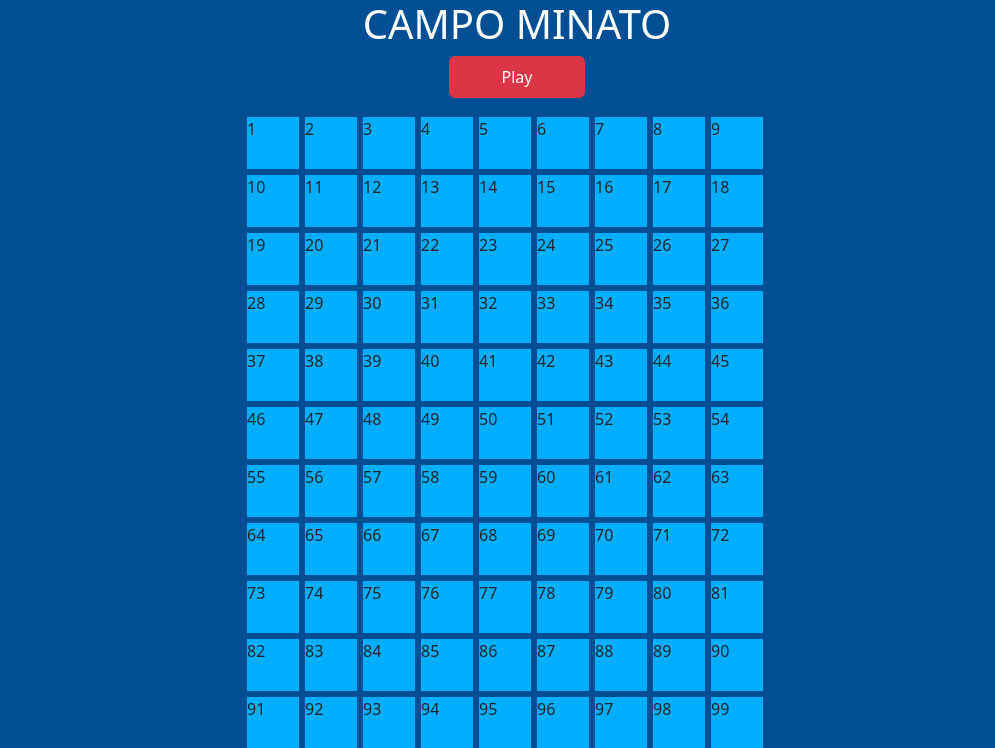
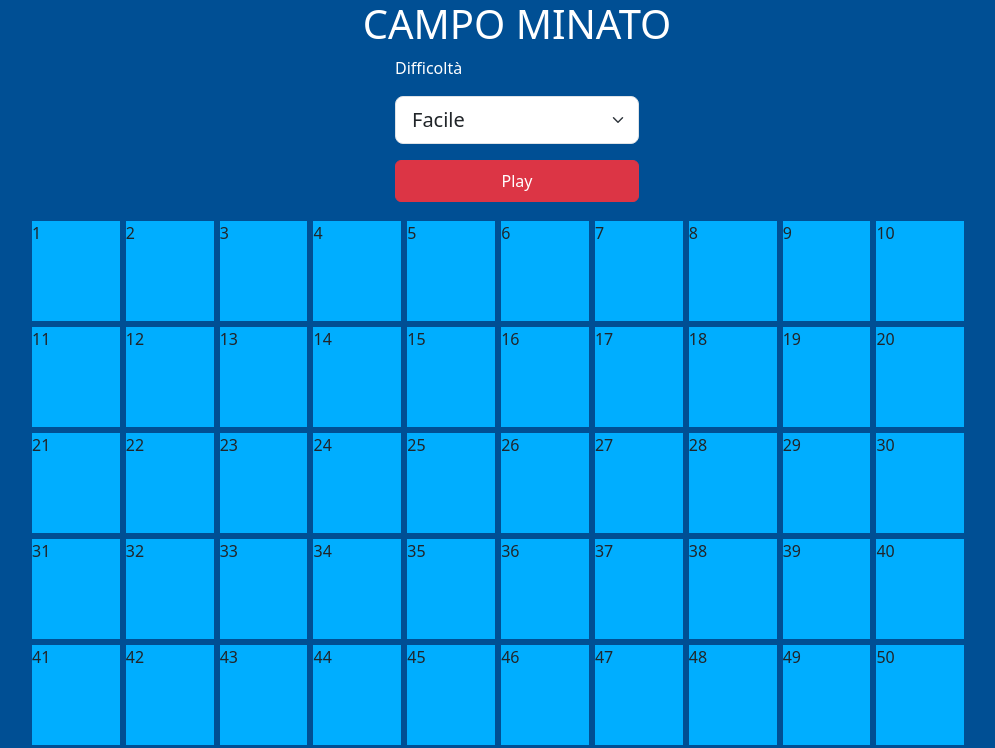
Before and after one commit to Anieb22/js-campominato-grid, a plain HTML site: page index.html in a window 1280 px wide. Both pictures are taken after a click on the button "Play". Shown: the top 748 px of the page, without its empty margins (123-1118 px from the left). Drawn offline with nearby package versions, Linux system fonts and the light colour scheme.

Commit message:
Eseguito bonus con select

```diff
--- a/css/style.css
+++ b/css/style.css
@@ -8,9 +8,14 @@ body{
     background-color: rgb(0, 79, 148);
 }
 
+.col1000{
+    width: 1000px;
+    height: 1000px;
+}
+
 .square{
-    width: 52px;
-    height: 52px;
+    width: 100px;
+    height: 100px;
     margin: 3px;
     display: inline-block;
     background-color: rgb(0, 174, 255);
--- a/index.html
+++ b/index.html
@@ -14,13 +14,19 @@
     </h1>
     <div class="container">
         <div class="row">
-            <div class="col-6 m-auto">
+            <div class="col1000 m-auto">
                 <div class="col-3 m-auto">
+                    <label class="select-difficulty mb-3 text-center text-white">Difficoltà</label>
+                    <select class="form-select form-select-lg mb-3" id="difficulty" aria-label=".form-select-lg example">
+                      <option value="1">Facile</option>
+                      <option value="2">Medio</option>
+                      <option value="3">Difficile</option>
+                    </select>
                     <button class="p-2 w-100 btn rounded btn-danger mb-3" id="play">
                         Play
                     </button>
                 </div>
-                <div id="output" class=""></div>
+                <div id="output" class="output"></div>
                 <div class="col-3 m-auto">
                     <button class="p-2 w-100 btn rounded btn-danger mt-3" id="reset">
                         Reset
--- a/js/javascript.js
+++ b/js/javascript.js
@@ -3,10 +3,33 @@ let play = document.getElementById('play');
 
 
 play.addEventListener('click', function(){
+    const difficulty = parseInt(document.getElementById('difficulty').value);
+
+    let cellNumber;
+
+    switch(difficulty){
+        case 1:
+            cellNumber = 100;
+            break;
+
+        case 2:
+            cellNumber = 81;
+            break;
+        case 3:
+            cellNumber = 49;
+            break;
+    }
+
+    console.log(cellNumber)
+
     output.innerHTML = '';
-    for (let i = 1; i <= 100; i++) {
+    for (let i = 1; i <= cellNumber; i++) {
         let elem = document.createElement('div');
+        let cellPerRow = Math.sqrt(cellNumber)
+        console.log(cellPerRow)
         elem.classList.add('square');
+        elem.style.width = `calc(90% / ${cellPerRow})`;
+        elem.style.width = elem.style.width;
         elem.innerText = i;
         output.append(elem);
     }
@@ -15,7 +38,7 @@ let squares = document.querySelectorAll('.square');
 
 squares.forEach(function(square) {
     square.addEventListener('click', function() {
-        this.classList.toggle('active');
+        this.classList.add('active');
         console.log(this.innerText);
     });
 });
```
